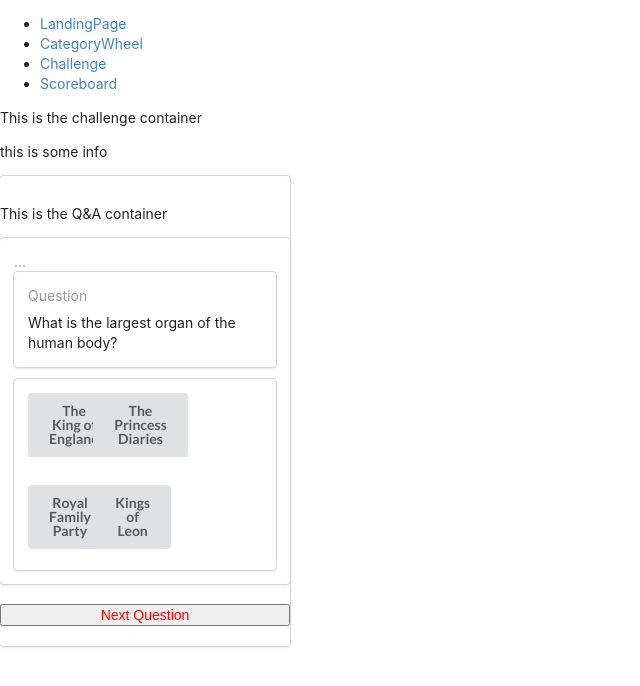
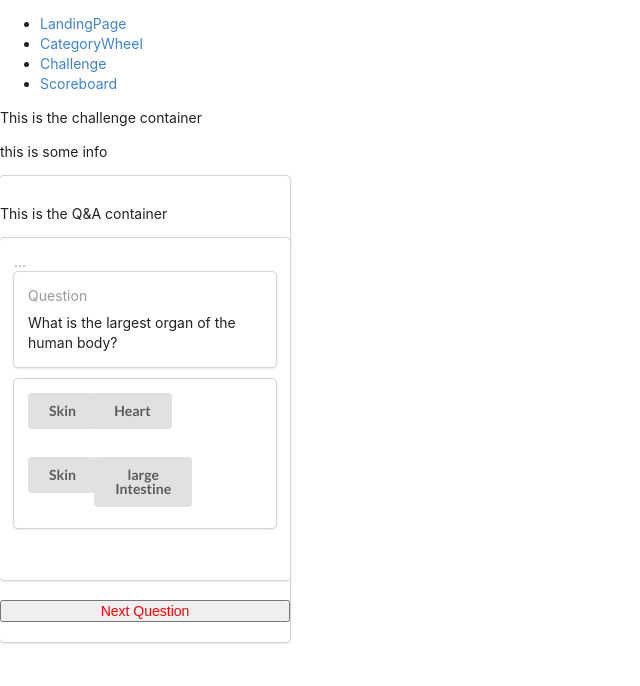
Before and after one commit to edgwatson1/TriviaGame, a React (Create React App) app: page /Challenge in a window 1280 px wide. Shown: the top 686 px of the page, without its empty margins (0-640 px from the left). Built offline with nearby package versions, Linux system fonts and the light colour scheme.

Commit message:
mixed answers, assigned to buttons randomly

```diff
--- a/src/Components/AnswerButs.js
+++ b/src/Components/AnswerButs.js
@@ -1,6 +1,14 @@
 import React from "react";
 
 const AnswerButs = props => {
+  const success = butId => {
+    if (butId == 122) {
+      alert("well done!");
+    } else {
+      alert("bad luck!");
+    }
+  };
+
   return (
     <>
       <div className="ui cards">
@@ -10,17 +18,21 @@ const AnswerButs = props => {
               <div className="ui four column grid">
                 <div className="row">
                   <div className="column">
-                    <button className="ui button">The King of England</button>
+                    <button onClick={success(123)} className="ui button">
+                      {props.mixedAnswers[0]}
+                    </button>
                   </div>
                   <div className="column">
-                    <button className="ui button">The Princess Diaries</button>
+                    <button className="ui button">
+                      {props.mixedAnswers[1]}
+                    </button>
                   </div>
                 </div>
                 <div className="column">
-                  <button className="ui button">Royal Family Party</button>
+                  <button className="ui button">{props.mixedAnswers[2]}</button>
                 </div>
                 <div className="column">
-                  <button className="ui button">Kings of Leon</button>
+                  <button className="ui button">{props.mixedAnswers[3]}</button>
                 </div>
               </div>
             </div>
@@ -29,6 +41,7 @@ const AnswerButs = props => {
           </div>
         </div>
       </div>
+      <h1>{success}</h1>
     </>
   );
 };
--- a/src/Components/Challenge.js
+++ b/src/Components/Challenge.js
@@ -8,8 +8,44 @@ class Challenge extends React.Component {
 
   render = () => {
     const questionsPackages = this.props.questionsPackages;
-    const questionPackage =
-      questionsPackages[Math.floor(Math.random() * Math.floor(50))];
+    const questionPackage1 =
+      questionsPackages[Math.floor(Math.random() * Math.floor(51))];
+    // const questionPackage2 =
+    //   questionsPackages[Math.floor(Math.random() * Math.floor(51))];
+    // const questionPackage3 =
+    //   questionsPackages[Math.floor(Math.random() * Math.floor(51))];
+    // const questionPackage4 =
+    //   questionsPackages[Math.floor(Math.random() * Math.floor(51))];
+    // const questionPackage5 =
+    //   questionsPackages[Math.floor(Math.random() * Math.floor(51))];
+    // const questionPackage6 =
+    //   questionsPackages[Math.floor(Math.random() * Math.floor(51))];
+    // const questionPackage7 =
+    //   questionsPackages[Math.floor(Math.random() * Math.floor(51))];
+    // const questionPackage8 =
+    //   questionsPackages[Math.floor(Math.random() * Math.floor(51))];
+    // const questionPackage9 =
+    //   questionsPackages[Math.floor(Math.random() * Math.floor(51))];
+    // const questionPackage10 =
+    //   questionsPackages[Math.floor(Math.random() * Math.floor(51))];
+
+    const correctAnswerPosition1 = Math.floor(Math.random() * Math.floor(4));
+    // const correctAnswerPosition2 = Math.floor(Math.random() * Math.floor(4));
+    // const correctAnswerPosition3 = Math.floor(Math.random() * Math.floor(4));
+    // const correctAnswerPosition4 = Math.floor(Math.random() * Math.floor(4));
+    // const correctAnswerPosition5 = Math.floor(Math.random() * Math.floor(4));
+    // const correctAnswerPosition6 = Math.floor(Math.random() * Math.floor(4));
+    // const correctAnswerPosition7 = Math.floor(Math.random() * Math.floor(4));
+    // const correctAnswerPosition8 = Math.floor(Math.random() * Math.floor(4));
+    // const correctAnswerPosition9 = Math.floor(Math.random() * Math.floor(4));
+    // const correctAnswerPosition10 = Math.floor(Math.random() * Math.floor(4));
+
+    const allFourAnswers1 = questionPackage1.incorrect_answers;
+    const splicer1 = allFourAnswers1.splice(
+      correctAnswerPosition1,
+      0,
+      questionPackage1.correct_answer
+    );
 
     return (
       <>
@@ -18,7 +54,7 @@ class Challenge extends React.Component {
         <div className="ui cards">
           <div className="card">
             <div className="content"></div>
-            <QandA questionPackage={questionPackage} />
+            <QandA questionPackage={questionPackage1} />
             <br />
             <button style={{ color: "red" }}>Next Question</button>
             <br />
--- a/src/Components/QandA.js
+++ b/src/Components/QandA.js
@@ -4,6 +4,14 @@ import AnswerButs from "./AnswerButs";
 
 const QandA = props => {
   const questionPackage = props.questionPackage;
+
+  const correctAnswerPosition1 = Math.floor(Math.random() * Math.floor(4));
+  const answersArray = questionPackage.incorrect_answers;
+  const emptyMixer = answersArray.splice(
+    correctAnswerPosition1,
+    0,
+    questionPackage.correct_answer
+  );
 
   return (
     <div>
@@ -12,12 +20,10 @@ const QandA = props => {
         <div className="card">
           <div className="content">
             <div className="meta">...</div>
-
             <div className="question">
               <QuestionBox questionStr={questionPackage.question} />
+              <AnswerButs mixedAnswers={answersArray} />
             </div>
-
-            <AnswerButs />
           </div>
         </div>
       </div>
```
